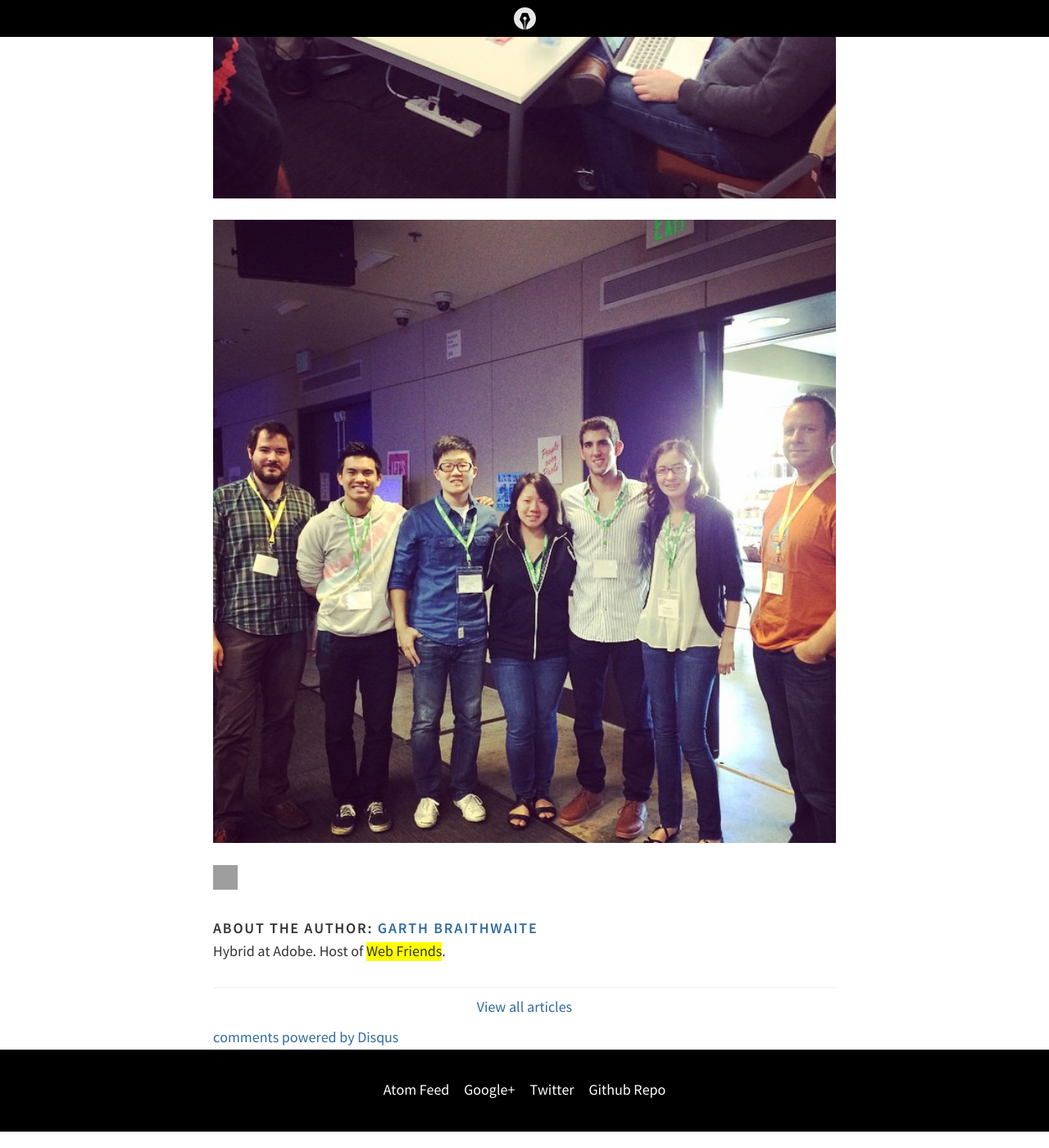
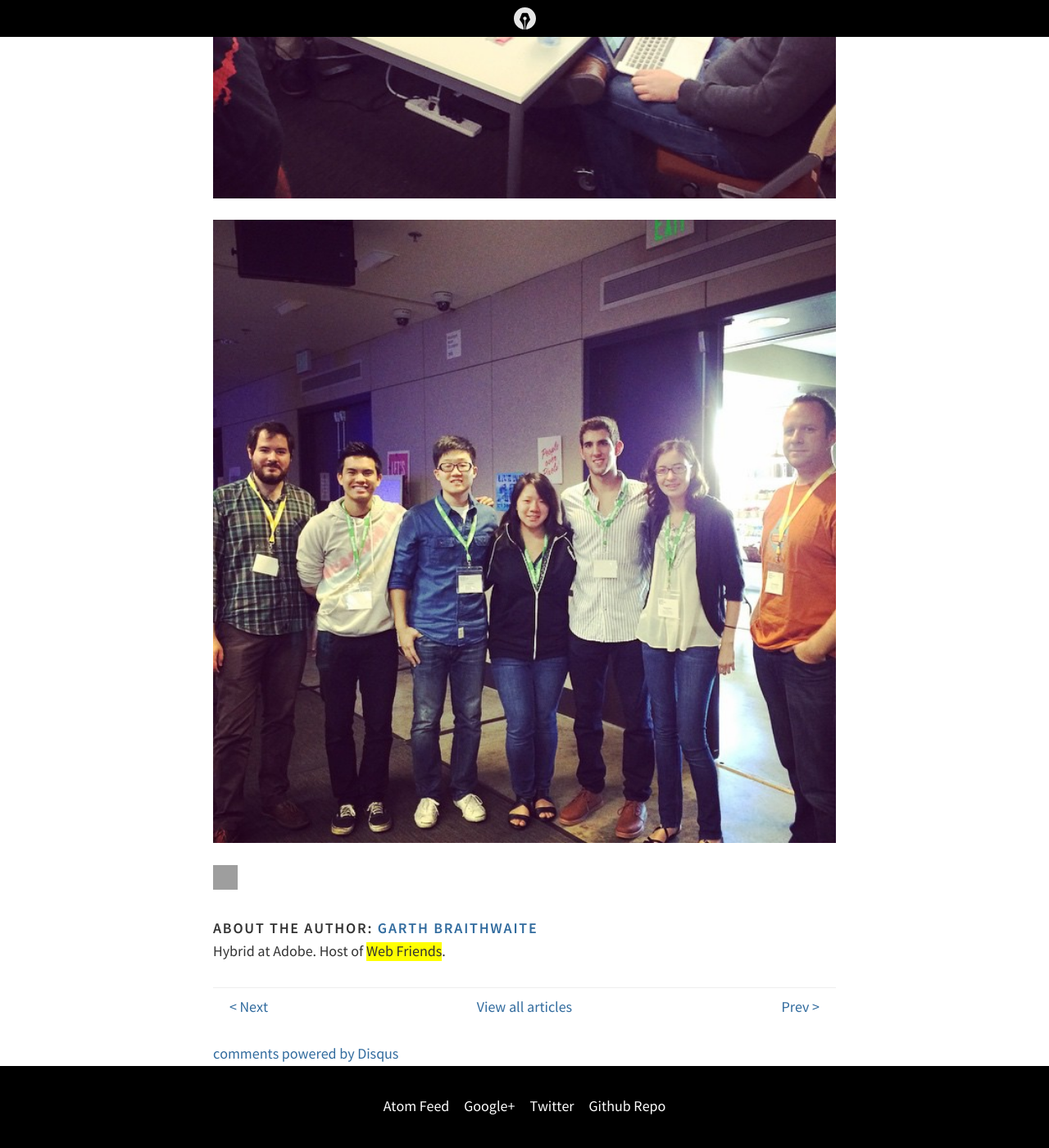
Before and after one commit to DesignOpen/designopen.github.io, a Jekyll site: the page built from articles/_posts/2014-10-24-facebook-open-academy.md, in a window 1280 px wide and 1400 px high, scrolled down 1026 px. Shown: the whole window at 82% size. Built offline with Jekyll 4.4.1, drawn with Linux system fonts in a browser that asks for light colours; comment, search, counter and statistics services are not loaded; grey boxes are pictures that could not be loaded.

Commit message:
added next and previous links to articles

```diff
--- a/_includes/post_footer.html
+++ b/_includes/post_footer.html
@@ -1,3 +1,20 @@
 <div class="post-footer">
+  {% assign index = 0 %}
+  {% for post in site.categories.articles %}
+    {% if post.id == page.id %}
+      {% assign index=forloop.index0 %}
+    {% endif %}
+  {% endfor %}
+
+  {% if index > 0 %}
+    {% assign next = index | minus:1 %}
+    <a class="next" href="{{ site.categories.articles[next].url }}">&lt; Next</a>
+  {% endif %}
+
   <a href="/articles/">View all articles</a>
+
+  {% assign prev = index | plus:1 %}
+  {% if site.categories.articles[prev].url %}
+    <a class="prev" href="{{ site.categories.articles[prev].url }}">Prev &gt;</a>
+  {% endif %}
 </div>
--- a/_sass/_article.scss
+++ b/_sass/_article.scss
@@ -1,6 +1,6 @@
 // Article Module
 
-article, section{
+article, section {
   padding: 1px 0;
 }
 .article-header, .section-header{
--- a/_sass/_footer.scss
+++ b/_sass/_footer.scss
@@ -26,6 +26,15 @@
   border-top: 1px solid #EEE;
   text-align: center;
   box-sizing: border-box;
-  padding: 10px;
+  padding: 10px 10px 30px 10px;
   margin-top: 30px;
+  position: relative;
+  a.next {
+    position: absolute;
+    left: 20px;
+  }
+  a.prev {
+    position: absolute;
+    right: 20px;
+  }
 }
```
